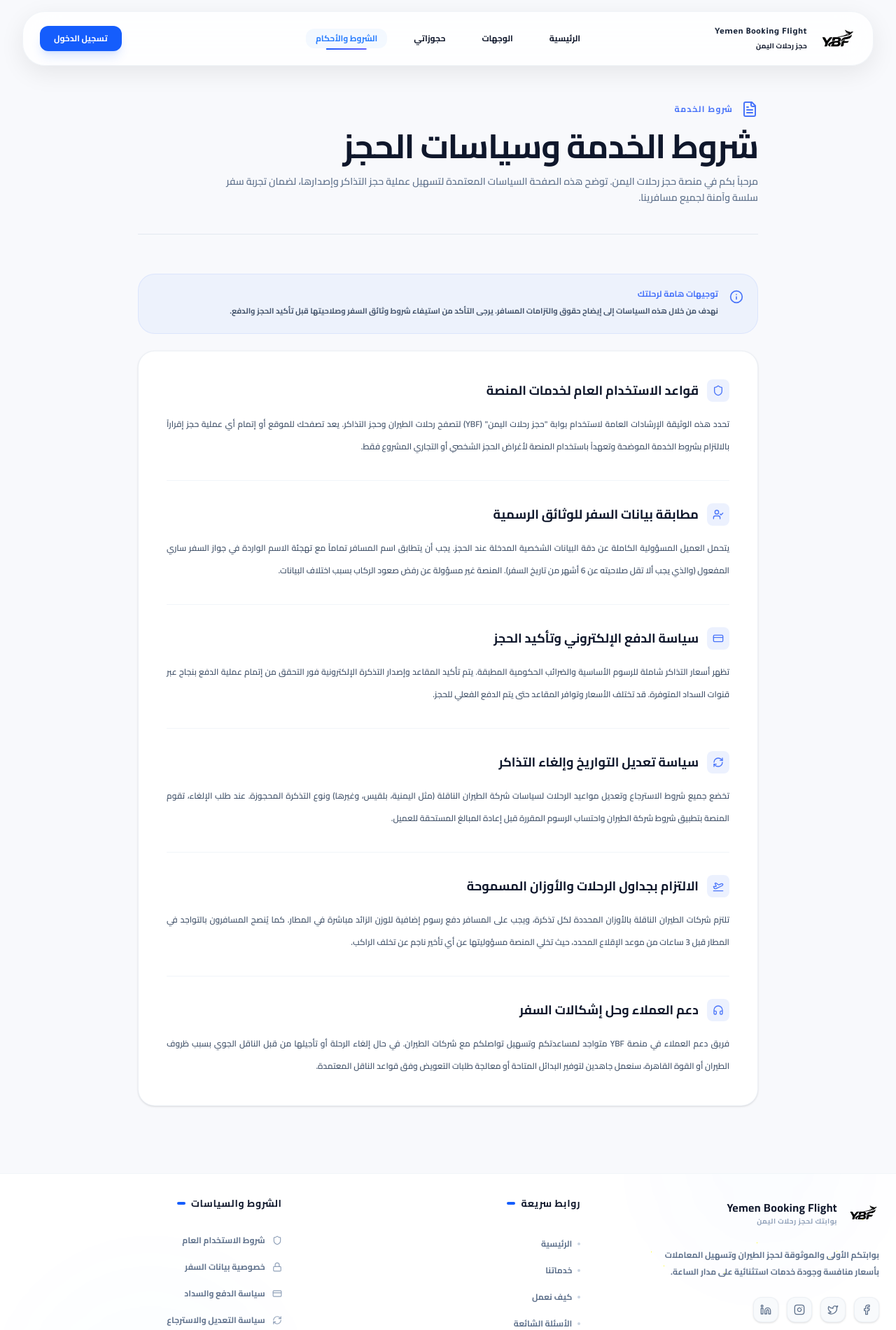
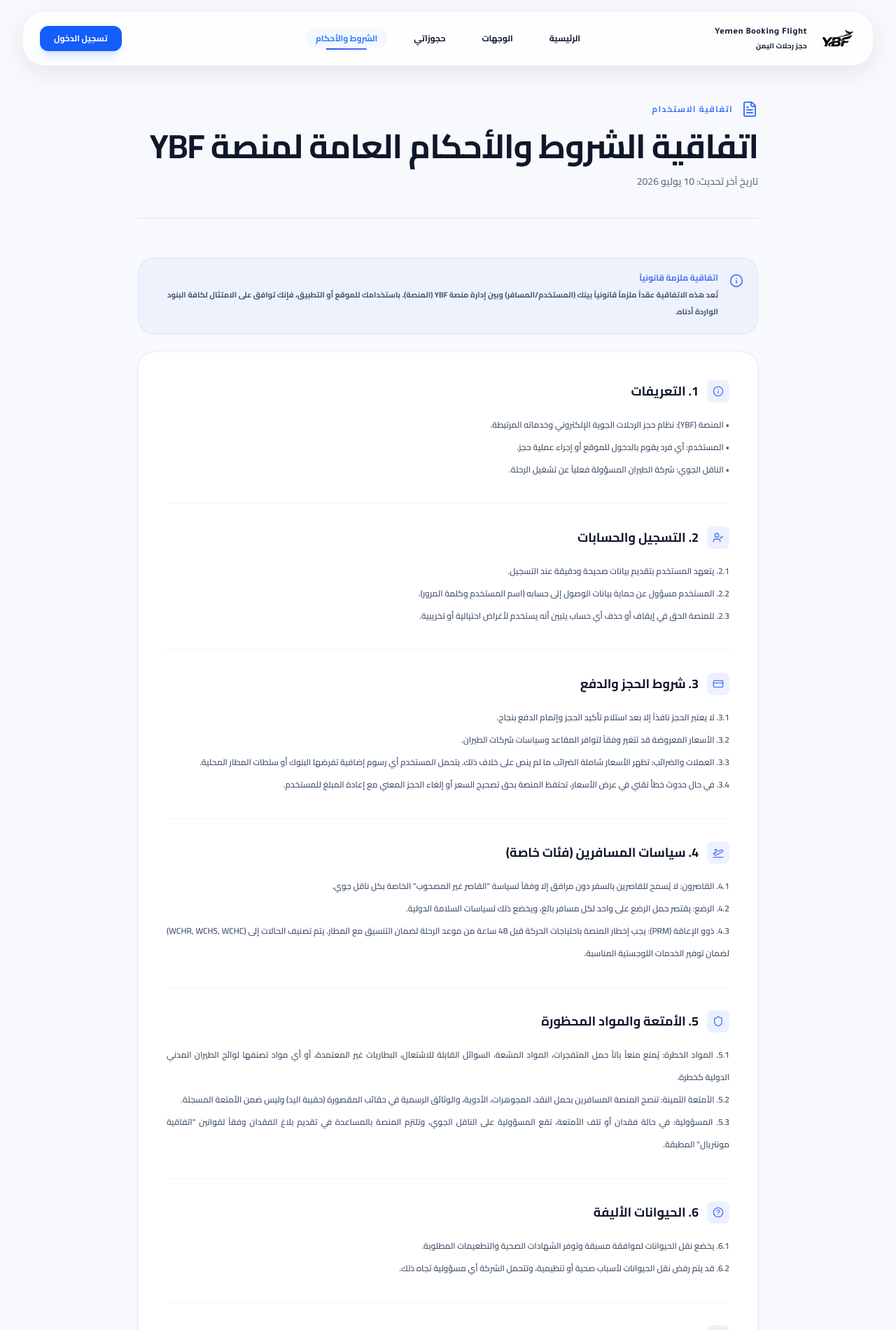
Before and after one commit to joryk091-a11y/YBF, a React (Vite) app: page /terms in a window 1280 px wide. Shown: the top 1900 px of the page at 70% size. Built offline with nearby package versions, Linux system fonts and the light colour scheme.

Commit message:
feat: update Terms & Conditions page to use YBF general agreement text dated July 10, 2026

```diff
--- a/src/pages/Terms.jsx
+++ b/src/pages/Terms.jsx
@@ -1,49 +1,101 @@
 import React from 'react'
-import { FileText, Shield, Info, CheckCircle2, UserCheck, CreditCard, RefreshCw, PlaneTakeoff, Headphones } from 'lucide-react'
+import { FileText, Shield, Info, CheckCircle2, UserCheck, CreditCard, RefreshCw, PlaneTakeoff, HelpCircle } from 'lucide-react'
 
 function TermsPage() {
   const policies = [
     {
       id: 'pol1',
-      icon: Shield,
-      label: 'الاستخدام العام للمنصة',
-      title: 'قواعد الاستخدام العام لخدمات المنصة',
-      content: `تحدد هذه الوثيقة الإرشادات العامة لاستخدام بوابة "حجز رحلات اليمن" (YBF) لتصفح رحلات الطيران وحجز التذاكر. يعد تصفحك للموقع أو إتمام أي عملية حجز إقراراً بالالتزام بشروط الخدمة الموضحة وتعهداً باستخدام المنصة لأغراض الحجز الشخصي أو التجاري المشروع فقط.`
+      icon: Info,
+      label: 'التعريفات',
+      title: '1. التعريفات',
+      content: `• المنصة (YBF): نظام حجز الرحلات الجوية الإلكتروني وخدماته المرتبطة.
+• المستخدم: أي فرد يقوم بالدخول للموقع أو إجراء عملية حجز.
+• الناقل الجوي: شركة الطيران المسؤولة فعلياً عن تشغيل الرحلة.`
     },
     {
       id: 'pol2',
       icon: UserCheck,
-      label: 'بيانات وجوازات المسافرين',
-      title: 'مطابقة بيانات السفر للوثائق الرسمية',
-      content: `يتحمل العميل المسؤولية الكاملة عن دقة البيانات الشخصية المدخلة عند الحجز. يجب أن يتطابق اسم المسافر تماماً مع تهجئة الاسم الواردة في جواز السفر ساري المفعول (والذي يجب ألا تقل صلاحيته عن 6 أشهر من تاريخ السفر). المنصة غير مسؤولة عن رفض صعود الركاب بسبب اختلاف البيانات.`
+      label: 'التسجيل والحسابات',
+      title: '2. التسجيل والحسابات',
+      content: `2.1. يتعهد المستخدم بتقديم بيانات صحيحة ودقيقة عند التسجيل.
+2.2. المستخدم مسؤول عن حماية بيانات الوصول إلى حسابه (اسم المستخدم وكلمة المرور).
+2.3. للمنصة الحق في إيقاف أو حذف أي حساب يتبين أنه يستخدم لأغراض احتيالية أو تخريبية.`
     },
     {
       id: 'pol3',
       icon: CreditCard,
-      label: 'الدفع وتأكيد الحجوزات',
-      title: 'سياسة الدفع الإلكتروني وتأكيد الحجز',
-      content: `تظهر أسعار التذاكر شاملة للرسوم الأساسية والضرائب الحكومية المطبقة. يتم تأكيد المقاعد وإصدار التذكرة الإلكترونية فور التحقق من إتمام عملية الدفع بنجاح عبر قنوات السداد المتوفرة. قد تختلف الأسعار وتوافر المقاعد حتى يتم الدفع الفعلي للحجز.`
+      label: 'شروط الحجز والدفع',
+      title: '3. شروط الحجز والدفع',
+      content: `3.1. لا يعتبر الحجز نافذاً إلا بعد استلام تأكيد الحجز وإتمام الدفع بنجاح.
+3.2. الأسعار المعروضة قد تتغير وفقاً لتوافر المقاعد وسياسات شركات الطيران.
+3.3. العملات والضرائب: تظهر الأسعار شاملة الضرائب ما لم ينص على خلاف ذلك. يتحمل المستخدم أي رسوم إضافية تفرضها البنوك أو سلطات المطار المحلية.
+3.4. في حال حدوث خطأ تقني في عرض الأسعار، تحتفظ المنصة بحق تصحيح السعر أو إلغاء الحجز المعني مع إعادة المبلغ للمستخدم.`
     },
     {
       id: 'pol4',
-      icon: RefreshCw,
-      label: 'التعديل والاسترجاع',
-      title: 'سياسة تعديل التواريخ وإلغاء التذاكر',
-      content: `تخضع جميع شروط الاسترجاع وتعديل مواعيد الرحلات لسياسات شركة الطيران الناقلة (مثل اليمنية، بلقيس، وغيرها) ونوع التذكرة المحجوزة. عند طلب الإلغاء، تقوم المنصة بتطبيق شروط شركة الطيران واحتساب الرسوم المقررة قبل إعادة المبالغ المستحقة للعميل.`
+      icon: PlaneTakeoff,
+      label: 'سياسات المسافرين (فئات خاصة)',
+      title: '4. سياسات المسافرين (فئات خاصة)',
+      content: `4.1. القاصرون: لا يُسمح للقاصرين بالسفر دون مرافق إلا وفقاً لسياسة "القاصر غير المصحوب" الخاصة بكل ناقل جوي.
+4.2. الرضع: يقتصر حمل الرضع على واحد لكل مسافر بالغ، ويخضع ذلك لسياسات السلامة الدولية.
+4.3. ذوو الإعاقة (PRM): يجب إخطار المنصة باحتياجات الحركة قبل 48 ساعة من موعد الرحلة لضمان التنسيق مع المطار. يتم تصنيف الحالات إلى (WCHR, WCHS, WCHC) لضمان توفير الخدمات اللوجستية المناسبة.`
     },
     {
       id: 'pol5',
-      icon: PlaneTakeoff,
-      label: 'الأمتعة ومواعيد الإقلاع',
-      title: 'الالتزام بجداول الرحلات والأوزان المسموحة',
-      content: `تلتزم شركات الطيران الناقلة بالأوزان المحددة لكل تذكرة، ويجب على المسافر دفع رسوم إضافية للوزن الزائد مباشرة في المطار. كما يُنصح المسافرون بالتواجد في المطار قبل 3 ساعات من موعد الإقلاع المحدد، حيث تخلي المنصة مسؤوليتها عن أي تأخير ناجم عن تخلف الراكب.`
+      icon: Shield,
+      label: 'الأمتعة والمواد المحظورة',
+      title: '5. الأمتعة والمواد المحظورة',
+      content: `5.1. المواد الخطرة: يُمنع منعاً باتاً حمل المتفجرات، المواد المشعة، السوائل القابلة للاشتعال، البطاريات غير المعتمدة، أو أي مواد تصنفها لوائح الطيران المدني الدولية كخطرة.
+5.2. الأمتعة الثمينة: تنصح المنصة المسافرين بحمل النقد، المجوهرات، الأدوية، والوثائق الرسمية في حقائب المقصورة (حقيبة اليد) وليس ضمن الأمتعة المسجلة.
+5.3. المسؤولية: في حالة فقدان أو تلف الأمتعة، تقع المسؤولية على الناقل الجوي، وتلتزم المنصة بالمساعدة في تقديم بلاغ الفقدان وفقاً لقوانين "اتفاقية مونتريال" المطبقة.`
     },
     {
       id: 'pol6',
-      icon: Headphones,
-      label: 'الدعم ومعالجة الشكاوى',
-      title: 'دعم العملاء وحل إشكالات السفر',
-      content: `فريق دعم العملاء في منصة YBF متواجد لمساعدتكم وتسهيل تواصلكم مع شركات الطيران. في حال إلغاء الرحلة أو تأجيلها من قبل الناقل الجوي بسبب ظروف الطيران أو القوة القاهرة، سنعمل جاهدين لتوفير البدائل المتاحة أو معالجة طلبات التعويض وفق قواعد الناقل المعتمدة.`
+      icon: HelpCircle,
+      label: 'الحيوانات الأليفة',
+      title: '6. الحيوانات الأليفة',
+      content: `6.1. يخضع نقل الحيوانات لموافقة مسبقة وتوفر الشهادات الصحية والتطعيمات المطلوبة.
+6.2. قد يتم رفض نقل الحيوانات لأسباب صحية أو تنظيمية، وتتحمل الشركة أي مسؤولية تجاه ذلك.`
+    },
+    {
+      id: 'pol7',
+      icon: RefreshCw,
+      label: 'التغييرات والإلغاء',
+      title: '7. التغييرات والإلغاء',
+      content: `7.1. سياسة الاسترداد: تخضع لاسترداد الأموال لسياسة "Fare Rules" الخاصة بشركة الطيران.
+7.2. إلغاء الرحلات: في حال إلغاء الرحلة من قبل الناقل، سيتم تقديم خيارات إعادة الحجز أو الاسترداد المالي وفقاً لما تحدده شركة الطيران.
+7.3. تخصيص المقاعد: المقاعد المحجوزة غير مضمونة بنسبة 100% وقد يتم تغييرها لدواعٍ تشغيلية أو أمنية.`
+    },
+    {
+      id: 'pol8',
+      icon: Info,
+      label: 'إخلاء المسؤولية',
+      title: '8. إخلاء المسؤولية',
+      content: `8.1. المنصة تعمل كوسيط تقني (Interface) ولا تضمن دقة معلومات شركات الطيران أو خلوها من الأخطاء البشرية.
+8.2. لا تتحمل المنصة مسؤولية أي خسائر غير مباشرة ناتجة عن تأخير الرحلات أو فقدان الاتصال بالرحلات اللاحقة (تذاكر غير مترابطة).`
+    },
+    {
+      id: 'pol9',
+      icon: FileText,
+      label: 'الملكية الفكرية',
+      title: '9. الملكية الفكرية',
+      content: `9.1. جميع العلامات التجارية، الرموز، والبرمجيات المستخدمة في YBF هي ملكية خاصة لمطوري المنصة.
+9.2. يُحظر نسخ أو استغلال واجهة البرمجة (API) الخاصة بالموقع دون إذن خطي.`
+    },
+    {
+      id: 'pol10',
+      icon: CheckCircle2,
+      label: 'القانون الواجب التطبيق والنزاعات',
+      title: '10. القانون الواجب التطبيق والنزاعات',
+      content: `10.1. تخضع هذه الشروط لقوانين الدولة المقر للمنصة.
+10.2. في حال حدوث نزاع، يتم السعي لحله ودياً عبر البريد الإلكتروني، وفي حال فشل ذلك، يكون الاختصاص القضائي للمحاكم المحلية المختصة.`
+    },
+    {
+      id: 'pol11',
+      icon: RefreshCw,
+      label: 'التعديلات',
+      title: '11. التعديلات',
+      content: `11.1. تحتفظ المنصة بالحق في تعديل هذه الشروط في أي وقت. يعتبر استمرارك في استخدام الموقع بعد التعديل موافقة ضمنية على الشروط الجديدة.`
     }
   ]
 
@@ -55,11 +107,11 @@
         <div className="mb-14 border-b border-slate-200 pb-10 text-center md:text-right">
           <div className="flex items-center justify-center md:justify-start gap-3 text-slate-850 mb-4">
             <FileText className="h-6 w-6 text-brand-blue" />
-            <span className="text-xs font-black uppercase tracking-widest text-brand-blue">شروط الخدمة</span>
+            <span className="text-xs font-black uppercase tracking-widest text-brand-blue">اتفاقية الاستخدام</span>
           </div>
-          <h1 className="text-3xl font-black tracking-tight text-slate-900 sm:text-5xl">شروط الخدمة وسياسات الحجز</h1>
+          <h1 className="text-3xl font-black tracking-tight text-slate-900 sm:text-5xl">اتفاقية الشروط والأحكام العامة لمنصة YBF</h1>
           <p className="mt-4 text-sm font-semibold text-slate-500 max-w-3xl leading-relaxed mx-auto md:mx-0">
-            مرحباً بكم في منصة حجز رحلات اليمن. توضح هذه الصفحة السياسات المعتمدة لتسهيل عملية حجز التذاكر وإصدارها، لضمان تجربة سفر سلسة وآمنة لجميع مسافرينا.
+            تاريخ آخر تحديث: 10 يوليو 2026
           </p>
         </div>
 
@@ -70,9 +122,9 @@
           <div className="flex items-start gap-4 rounded-[24px] bg-blue-500/5 border border-brand-blue/10 p-5 text-brand-blue">
             <Info className="h-5 w-5 shrink-0 mt-0.5" />
             <div>
-              <h3 className="text-xs font-black mb-1">توجيهات هامة لرحلتك</h3>
+              <h3 className="text-xs font-black mb-1">اتفاقية ملزمة قانونياً</h3>
               <p className="text-[11px] font-bold leading-6 text-slate-600">
-                نهدف من خلال هذه السياسات إلى إيضاح حقوق والتزامات المسافر. يرجى التأكد من استيفاء شروط وثائق السفر وصلاحيتها قبل تأكيد الحجز والدفع.
+                تُعد هذه الاتفاقية عقداً ملزماً قانونياً بينك (المستخدم/المسافر) وبين إدارة منصة YBF (المنصة). باستخدامك للموقع أو التطبيق، فإنك توافق على الامتثال لكافة البنود الواردة أدناه.
               </p>
             </div>
           </div>
```
